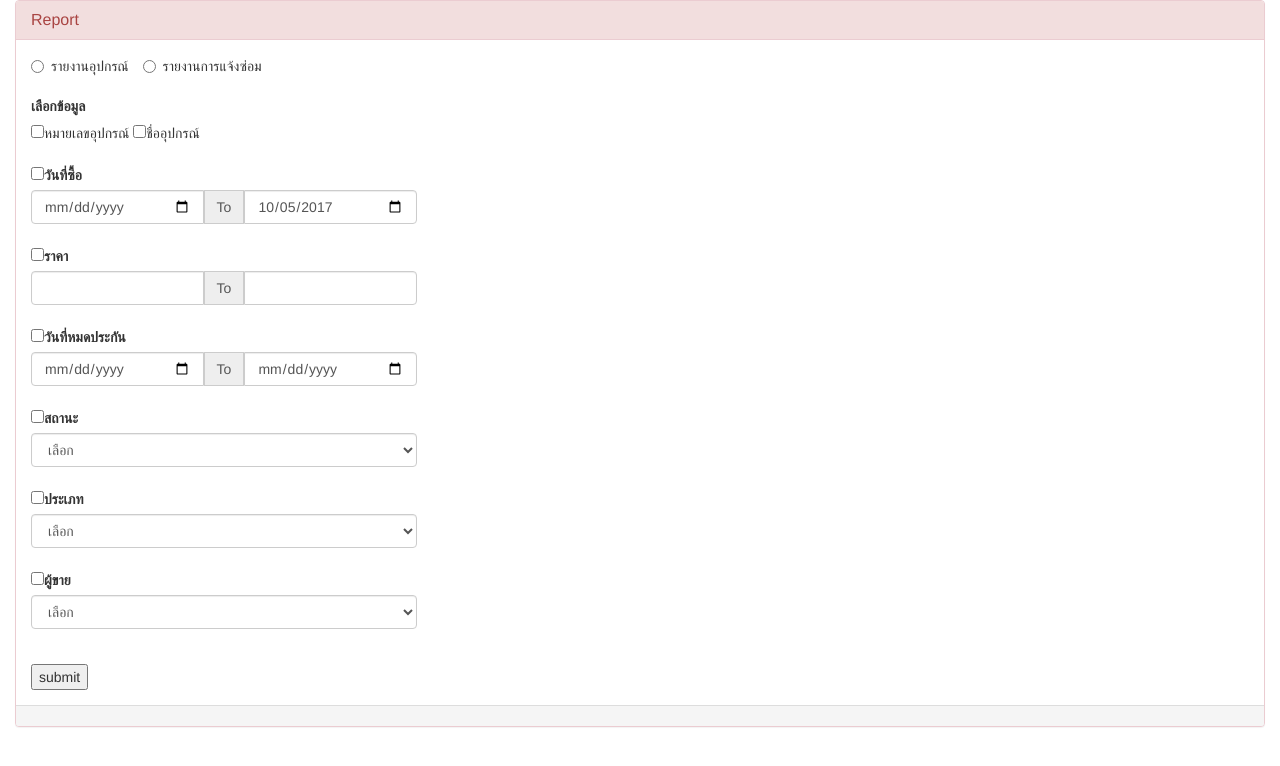
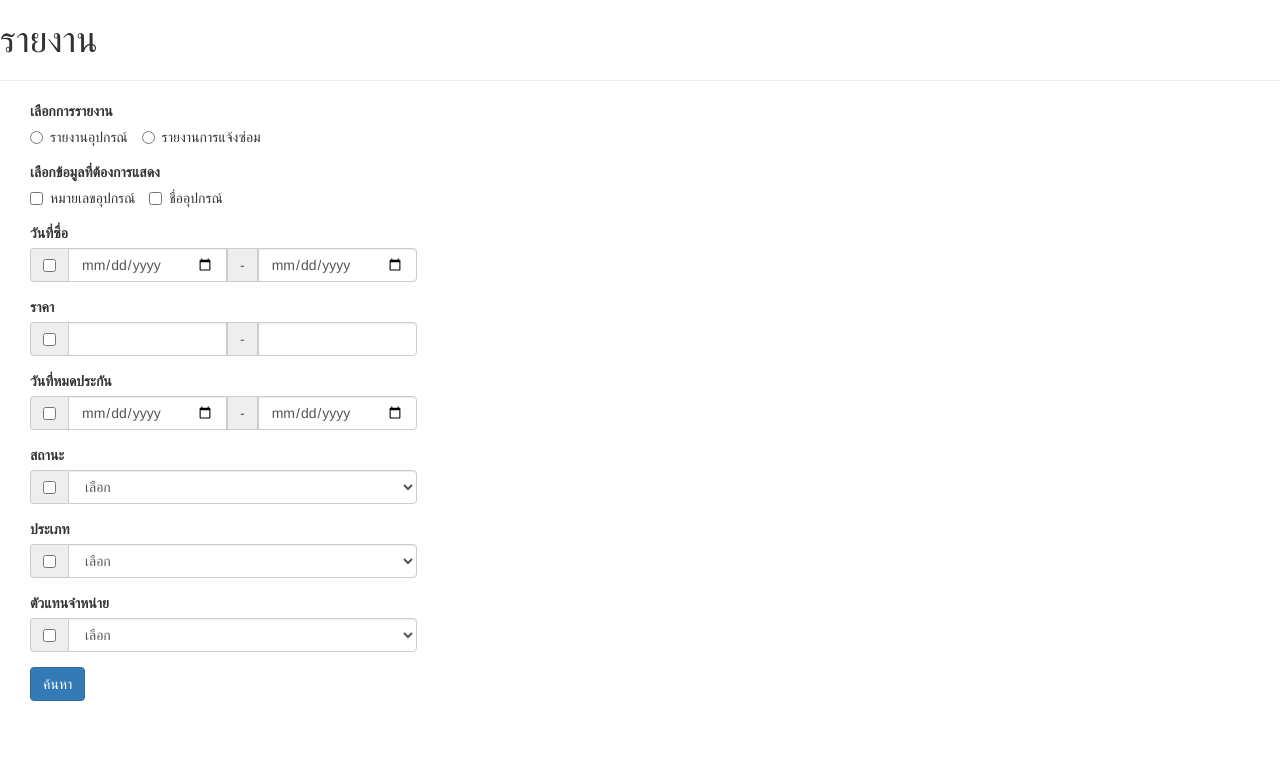
Before and after one commit to newtlex/AssetFinal, a PHP site: page /view-report.php in a window 1280 px wide. Shown: the top 766 px of the page. Run offline with PHP 8.4, Linux system fonts and the light colour scheme; data that the repository does not hold is empty.

Commit message:
Report From

```diff
--- a/view-maintain.php
+++ b/view-maintain.php
@@ -15,8 +15,6 @@ include('connect.php');
    $vendorID = $data['assetVendor'];
    echo "$vendoeID";
 
-
-  echo "listVendor('$vendorID')";
 ?>
 
 <style media="screen">
--- a/view-report.php
+++ b/view-report.php
@@ -4,219 +4,236 @@
 
 
 <style media="screen">
-  tr{
-    background-color: #ffebcd;
+  #padiing{
+    padding-left: 15px;
   }
 </style>
 
+<h1>รายงาน</h1>
+<hr>
 <div class="container-fluid">
-  <div class="row">
-    <div class="col-md-12">
-      <form  id ="formAsset"class="" method="post">
-        <div class="panel panel-danger">
-          <div class="panel-heading">
-            <h3 class="panel-title">Report</h3>
-          </div>
-          <div  class="panel-body">
-            <div class="row">
-              <div id="reportdiv" class="col-md-4">
+  <div class="col-md-4">
+    <div class="form-group">
+      <label>เลือกการรายงาน</label>
       <div class="form-group">
         <label class="radio-inline">
-
-                    <input type="radio" name="report"   value="1" > รายงานอุปกรณ์
+          <input id="assetReport" type="radio" name="report" value="1"> รายงานอุปกรณ์
         </label>
         <label class="radio-inline">
-                    <input type="radio" id="maintainReport" name="report" value="2"> รายงานการแจ้งซ่อม
+          <input id="maintainReport" type="radio" name="report" value="2"> รายงานการแจ้งซ่อม
         </label>
-                  <br>
-                      <br>
-                   <label for="">เลือกข้อมูล</label>
-                   <br>
-                     <input type="checkbox" name = "showColum[]" value ="assetID" >หมายเลขอุปกรณ์</input>
-                     <input type="checkbox" name = "showColum[]" value="assetName" >ชื่ออุปกรณ์</input>
+      </div>
+      <label>เลือกข้อมูลที่ต้องการแสดง</label>
+      <div class="form-group">
+        <label class="checkbox-inline">
+          <input type="checkbox" name="showColum[]" value="assetID"> หมายเลขอุปกรณ์
+        </label>
+        <label class="checkbox-inline">
+          <input type="checkbox" name="showColum[]" value="assetName"> ชื่ออุปกรณ์
+        </label>
+      </div>
+    </div>
 
-
-                  <br>
-                  <br>
-
-                  <label>
-                  <input type="checkbox" name = "showColum[]" value="assetDate" >วันที่ซื้อ</input>
-                  </label>
+    <div id="reportdiv">
+      <form id="formAsset" method="post">
+        <div class="form-group">
+          <label>วันที่ซื่อ</label>
           <div class="input-group">
-                    <input   type="date" name="assetDateStart" class="form-control">
-                    <span class="input-group-addon"> To </span>
-                    <input   type="date" name="assetDateEnd" class="form-control"
-                    value="<?php
+            <span class="input-group-addon">
+              <input type="checkbox" name="showColum[]" value="assetDate">
+            </span>
+              <input type="date" name="assetDateStart" class="form-control">
+            <span class="input-group-addon"> - </span>
+              <input type="date" name="assetDateEnd" class="form-control" value="
+              <?php
                   $time = strtotime("2017-10-5");
                   $myFormatForView = date("Y-m-d", $time);
                   echo "$myFormatForView";
-                      ?>">
+                ?>
+                ">
             </div>
-                  <br>
-                  <label>
-                    <input type="checkbox" name = "showColum[]" value="assetPrice" >ราคา</input>
-                  </label>
+        </div>
+        <div class="form-group">
+          <label>ราคา</label>
           <div class="input-group">
+            <span class="input-group-addon">
+              <input type="checkbox" name="showColum[]" value="assetPrice">
+            </span>
               <input  type="text" name="minPrice" class="form-control">
-                    <span class="input-group-addon"> To </span>
+            <span class="input-group-addon"> - </span>
               <input  type="text" name="maxPrice" class="form-control">
           </div>
-                  <br>
-                  <label>
-                  <input type="checkbox" name = "showColum[]" value="assetExpire" >วันที่หมดประกัน</input>
-                  </label>
+        </div>
+        <div class="form-group">
+          <label>วันที่หมดประกัน</label>
           <div class="input-group">
+            <span class="input-group-addon">
+              <input type="checkbox" name="showColum[]" value="assetExpire">
+            </span>
               <input  type="date" name="expireDateStart" class="form-control">
-                    <span class="input-group-addon"> To </span>
+            <span class="input-group-addon"> - </span>
               <input  type="date" name="expireDateEnd" class="form-control">
           </div>
-                    <br>
-                  <label>
-                    <input type="checkbox" name = "showColum[]" value="statusName" >สถานะ</input>
-                  </label>
+        </div>
+        <div class="form-group">
+          <label>สถานะ</label>
+          <div class="input-group">
+            <span class="input-group-addon">
+              <input type="checkbox" name="showColum[]" value="statusName">
+            </span>
             <select class="form-control" name="assetStatus">
-                    <option value="0">เลือก</option>
+              <option value="0">
+                เลือก
+              </option>
               <?php include('sql-asset-status.php'); ?>
             </select>
-                  <br>
-                  <label>
-                  <input type="checkbox" name = "showColum[]" value="typeName" >ประเภท</input>
-                  </label>
+          </div>
+        </div>
+        <div class="form-group">
+          <label>ประเภท</label>
+          <div class="input-group">
+            <span class="input-group-addon">
+              <input type="checkbox" name="showColum[]" value="typeName">
+            </span>
             <select class="form-control" name="assetType">
-                        <option value="0">เลือก</option>
+              <option value="0">
+                เลือก
+              </option>
               <?php include('sql-asset-type.php') ?>
             </select>
-                  <br>
-
-
-
-                  <label>
-                   <input type="checkbox" name = "showColum[]" value="vendorName" >ผู้ขาย</input>
-                  </label>
+          </div>
+        </div>
+        <div class="form-group">
+          <label>ตัวแทนจำหน่าย</label>
+          <div class="input-group">
+            <span class="input-group-addon">
+              <input type="checkbox" name="showColum[]" value="vendorName">
+            </span>
             <select class="form-control" name="assetVendor">
               <option value="0">
                 เลือก
               </option>
               <?php include('sql-asset-vendor.php') ?>
             </select>
-                  <br>
+          </div>
+        </div>
+        <button class="btn btn-primary" id="submitButton" name="button">ค้นหา</button>
+      </form> <!-- form 1 -->
+    </div>
 
-             </form>
-
-              <body onload="maintainDivhidden()">
-
-
-                </div> <!-- form-group -->
-             <button id = 'submitButton' type =""  name="button"> submit</button>
-              </div> <!-- col-md-4 -->
-             <form id="formMaintian" class=""  method="post">
-
-
-              <div id="maintainDiv"   >
-              <div class="col-md-4">
+    <div id="maintainDiv">
+      <form id="formMaintian" method="post">
         <div class="form-group">
-                  <label class="radio-inline">
-                    <input type="radio" id="assetReport" name="report" value="1"> รายงานอุปกรณ์
-                  </label>
-                  <label class="radio-inline">
-                    <input type="radio"  name="report" value="2" > รายงานการแจ้งซ่อม
-                  </label>
-                  <br>
-                  <br>
-                  <label for="">เลือกข้อมูล</label>
-                  <br>
-
-                  <br>
-                  <label>
-                    <input type="checkbox" name = "showMaintainColum[]" value="MaintainDate" >วันที่แจ้งซ่อม</input>
-                  </label>
-                  <br>
+          <label>วันที่แจ้งซ่อม</label>
           <div class="input-group">
+            <span class="input-group-addon">
+              <input type="checkbox" name="showMaintainColum[]" value="MaintainDate">
+            </span>
               <input   type="date" name="maintianDateStart" class="form-control"  >
-                    <span class="input-group-addon"> To </span>
+            <span class="input-group-addon"> - </span>
               <input   type="date" name="maintianDateEnd" class="form-control" >
           </div>
-                  <br>
-                  <label>
-                    <input type="checkbox" name = "showMaintainColum[]" value="MaintainType" >ประเภทการซ่อม</input>
-                  </label>
+        </div>
+        <div class="form-group">
+          <label>ประเภทการซ่อม</label>
+          <div class="input-group">
+            <span class="input-group-addon">
+              <input type="checkbox" name="showMaintainColum[]" value="MaintainType">
+            </span>
             <select class="form-control" name="MaintainType">
-                    <option value="0">เลือก</option>
-                    <option value="ส่งซ่อม">ส่งซ่อม</option>
-                    <option value="ส่งเคลม">ส่งเคลม</option>
+              <option value="0">
+                เลือก
+              </option>
+              <option value="ส่งซ่อม">
+                ส่งซ่อม
+              </option>
+              <option value="ส่งเคลม">
+                ส่งเคลม
+              </option>
             </select>
-                  <br>
-                  <label>
-                    <input type="checkbox" name = "showMaintainColum[]" value ="admin_fname,admin_lname,maintainUserID" >ผู้แจ้งซ่อม </input>
-                  </label>
+          </div>
+        </div>
+        <div class="form-group">
+          <label>ผู้แจ้งซ่อม</label>
+          <div class="input-group">
+            <span class="input-group-addon">
+              <input type="checkbox" name="showMaintainColum[]" value="admin_fname,admin_lname,maintainUserID">
+            </span>
             <select class="form-control" name="maintainUserIDname">
-                    <option value='0'>เลือก</option>
-                    <?php    include("sql-list-maintainUserID.php"); ?>
-
+              <option value='0'>
+                เลือก
+              </option>
+              <?php include("sql-list-maintainUserID.php"); ?>
             </select>
-                  <br>
-                  <label>
-                       <input type="checkbox" name = "showMaintainColum[]" value="maintainStatus" >สถานะงานซ่อม</input>
-                  </label>
+          </div>
+        </div>
+        <div class="form-group">
+          <label>สถานะงานซ่อม</label>
+          <div class="input-group">
+            <span class="input-group-addon">
+              <input type="checkbox" name="showMaintainColum[]" value="maintainStatus">
+            </span>
             <select class="form-control" name="maintainStatus">
-                    <option value="0">เลือก</option>
-                    <option value="inProgress">inProgress</option>
-                    <option value="Completed">Completed</option>
+              <option value="0">
+                เลือก
+              </option>
+              <option value="inProgress">
+                inProgress
+              </option>
+              <option value="Completed">
+                Completed
+              </option>
             </select>
-                  <br>
-
-                  <label>
-                    <input type="checkbox" name = "showMaintainColum[]" value="MaintainDetail" >อาการ</input>
-
-                  </label>
-
-                  <input type = "text" class="form-control" name="MaintainDetail">
-                  <label>
-                    <input type="checkbox" name = "showMaintainColum[]" value="maintainVendorName" >สถานที่ซ่อมหรือเคลม</input>
-                  </label>
+          </div>
+        </div>
+        <div class="form-group">
+          <label>อาการ</label>
+          <div class="input-group">
+            <span class="input-group-addon">
+              <input type="checkbox" name="showMaintainColum[]" value="MaintainDetail">
+            </span>
+              <input type="text" class="form-control" name="MaintainDetail">
+          </div>
+        </div>
+        <div class="form-group">
+          <label>สถานที่ซ่อมหรือเคลม</label>
+          <div class="input-group">
+            <span class="input-group-addon">
+              <input type="checkbox" name="showMaintainColum[]" value="maintainVendorName">
+            </span>
             <select class="form-control" name="maintainVendor">
               <option value="0">
                 เลือก
               </option>
               <?php include('sql-maintain-vendor.php') ?>
             </select>
-                  <br>
-
-                  <label>
-                  <input type="checkbox" name = "showMaintainColum[]" value="typeName" >ชนิดอุปกรณ์</input>
-                  </label>
+          </div>
+        </div>
+        <div class="form-group">
+          <label>ชนิดอุปกรณ์</label>
+          <div class="input-group">
+            <span class="input-group-addon">
+              <input type="checkbox" name="showMaintainColum[]" value="typeName">
+            </span>
             <select class="form-control" name="assetType">
-                        <option value="0">เลือก</option>
+              <option value="0">
+                เลือก
+              </option>
               <?php include('sql-asset-type.php') ?>
             </select>
-                  <br>
+          </div>
+        </div>
+        <button class="btn btn-primary" id="submitButton" name="button">ตกลง</button>
+      </form> <!-- form 1 -->
+    </div>
 
-                </div> <!-- form-group -->
-          <button id = 'submitButton' type =""  name="button"> submit</button>
   </div> <!-- col-md-4 -->
-
+  <div class="col-md-8" id="body">
+    <body onload="maintainDivhidden()">
+  </div>
 </div>
 
 
-              <div class="col-md-8">
-              <div id = "body">
-
-              </div>
-
-              </div>
-
-            </div> <!-- row -->
-          </div> <!-- panel-body -->
-
-
-          <div class="panel-footer">
-
-          </div>
-        </div>
-      </form>
-    </div>
-  </div>
-</div>
 <script type="text/javascript">
 
 
```
Also changed, not shown: list-maintain-datail.php (+9 -6 lines), view-maintain-detial.php (+7 -4 lines). Lines whose indentation alone changed are shown as unchanged.
